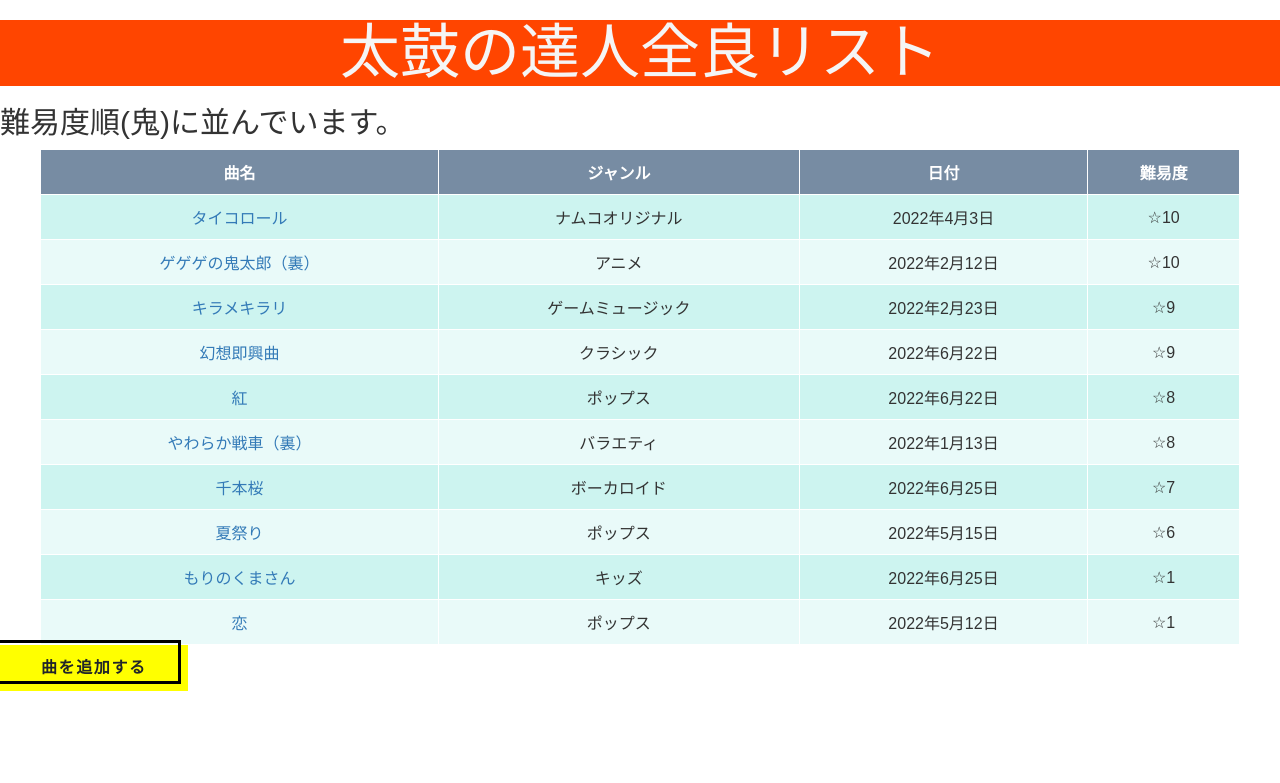
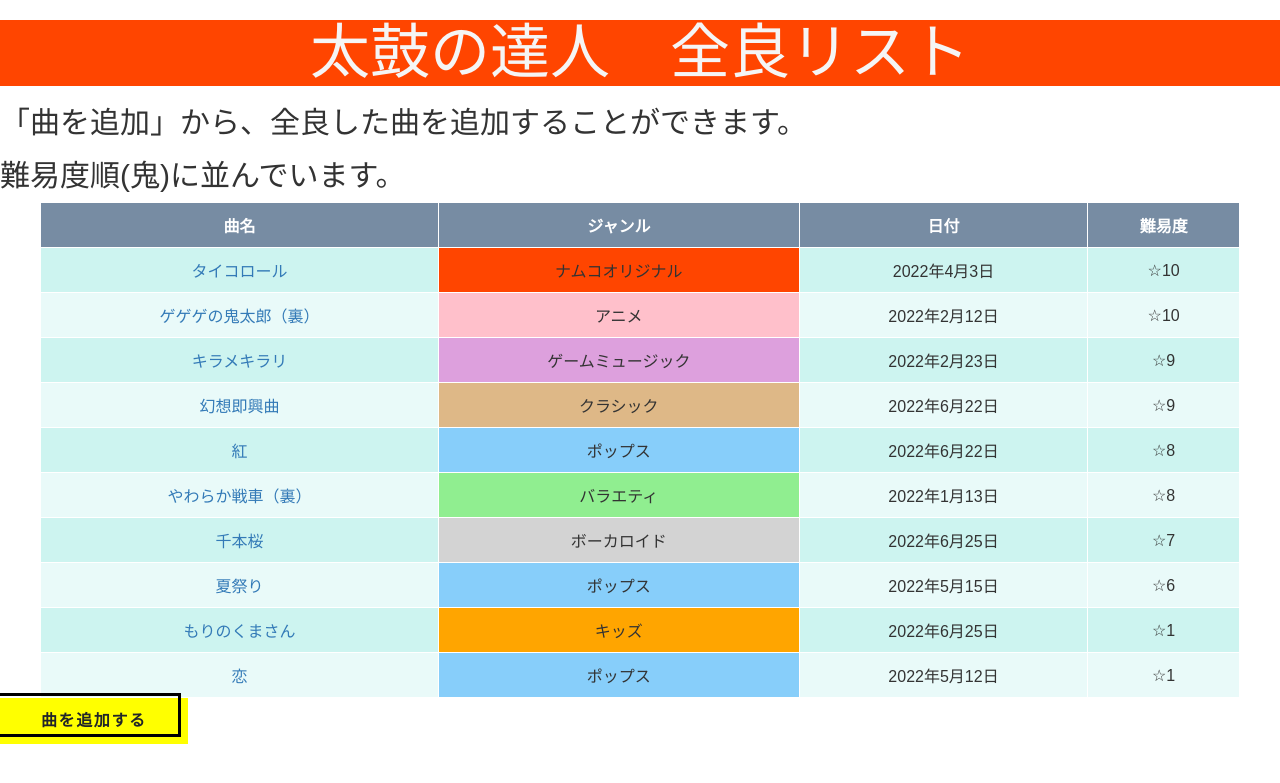
Before and after one commit to urenokottaringo/taikorecord, a Django app: page /taikorecord/ in a window 1280 px wide. Shown: the top 783 px of the page. Run offline with Django 4.2, Linux system fonts and the light colour scheme; data comes from the database, SQL or seed files in the repository; both versions use the stored data as it was after the commit; some libraries are stand-ins or nearby versions.

Commit message:
css更新

```diff
--- a/myproject/static/taikorecord/style.css
+++ b/myproject/static/taikorecord/style.css
@@ -9,18 +9,53 @@ body{
     text-align: center;
     font-family:'Hiragino Maru Gothic Pro', 'Times New Roman', Times, serif;
 }
+
 .detail h1 {
     background-color:beige;
 }
 .delete h1 {
     background-color:beige;
 }
-
+h1.register{
+    background-color:beige;
+}
 .delete p {
     font-size:40px;
 }
 
+td.namco {
+    background-color: orangered;
 
+}
+td.gamemusic {
+    background-color: plum;
+
+}
+
+td.variety {
+    background-color: lightgreen;
+
+}
+td.vocaloid {
+    background-color: lightgray;
+
+}
+td.classic {
+    background-color: burlywood;
+
+}
+td.kids {
+    background-color: orange;
+
+}
+td.anime {
+    background-color: pink;
+
+}
+td.pops {
+    background-color: lightskyblue;
+
+}
 a:before{
     font-size:15px;
 }
--- a/myproject/templates/taikorecord/index.html
+++ b/myproject/templates/taikorecord/index.html
@@ -9,16 +9,33 @@
     </head>
     <body>
     <div class="index">
-        <h1>太鼓の達人全良リスト</h1>
+        <h1>太鼓の達人　全良リスト</h1>
+
+        <h2>「曲を追加」から、全良した曲を追加することができます。</h2>
         <h2>難易度順(鬼)に並んでいます。</h2>
-        <p></p>
         {% if music_list %}
         <table class="design" border="1">
             <tr><th>曲名</th><th>ジャンル</th><th>日付</th><th>難易度</th></tr>
             {% for music in music_list %}
             <tr>
                 <td><a class="hov" href="{% url 'taikorecord:music_detail' music.id %}">{{ music.title }}</a></td>
-                <td>{{ music.genre }}</td>
+                {% if music.genre|stringformat:"s" == "ナムコオリジナル" %}
+                <td class="namco">{{ music.genre }}</td>
+                {% elif music.genre|stringformat:"s" == "ポップス" %}
+                <td class="pops">{{music.genre}}</td>
+                {% elif music.genre|stringformat:"s" == "クラシック" %}
+                <td class="classic">{{ music.genre }}</td>
+                {% elif music.genre|stringformat:"s" == "ゲームミュージック" %}
+                <td class="gamemusic">{{ music.genre }}</td>
+                {% elif music.genre|stringformat:"s" == "キッズ"%}
+                <td class="kids">{{ music.genre }}</td>
+                {% elif music.genre|stringformat:"s" == "アニメ" %}
+                <td class="anime">{{ music.genre }}</td>
+                {% elif music.genre|stringformat:"s" == "バラエティ" %}
+                <td class="variety">{{ music.genre }}</td>
+                {% elif music.genre|stringformat:"s" == "ボーカロイド"%}
+                <td class="vocaloid">{{ music.genre }}</td>
+                {% endif %}
                 <td>{{ music.result_date }}</td>
                 <td>{{ music.diff }}</td>
             </tr>
```
Also changed, not shown: myproject/templates/taikorecord/register.html (+13 -2 lines), myproject/db.sqlite3, myproject/static/taikorecord/namco.png (added).
